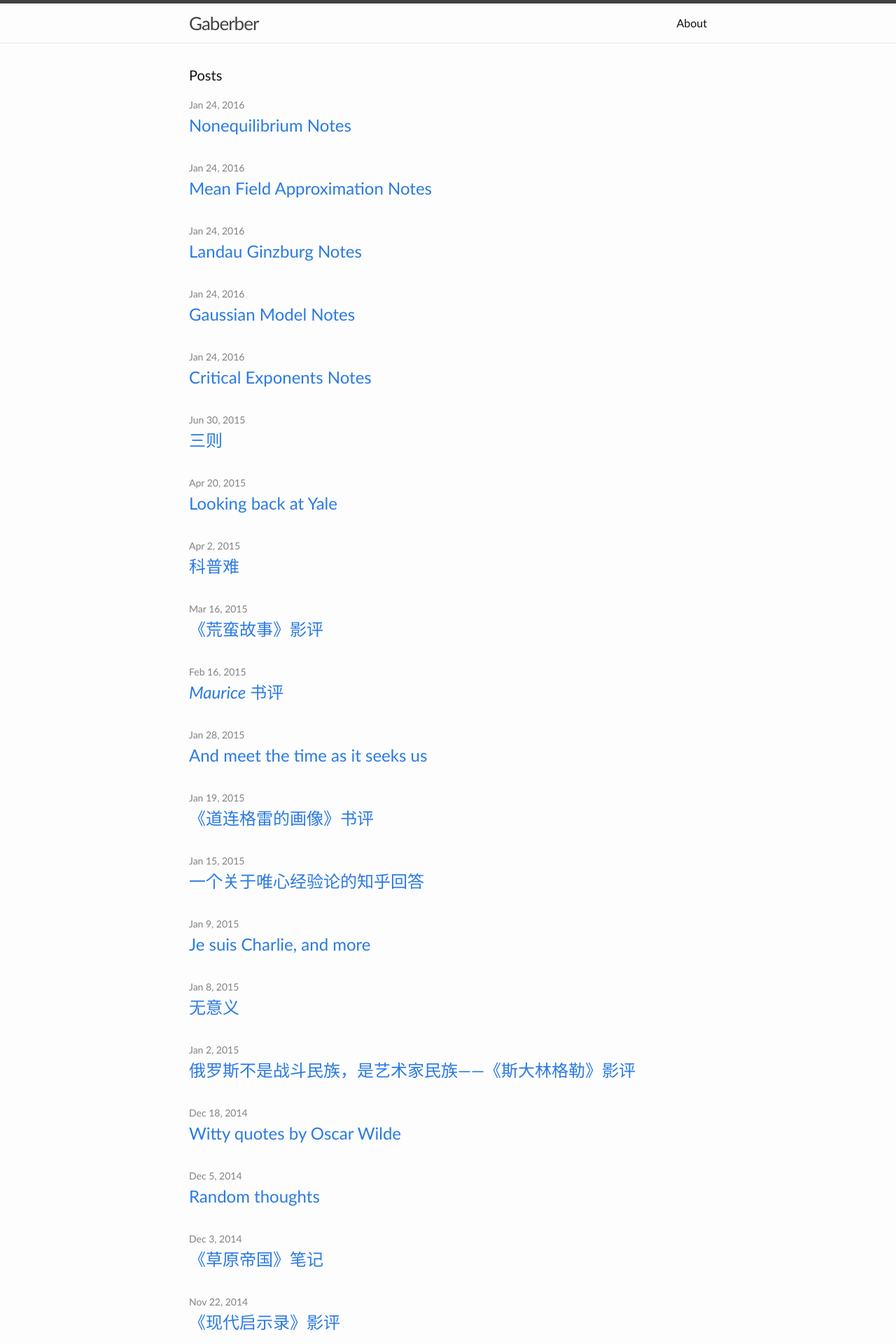
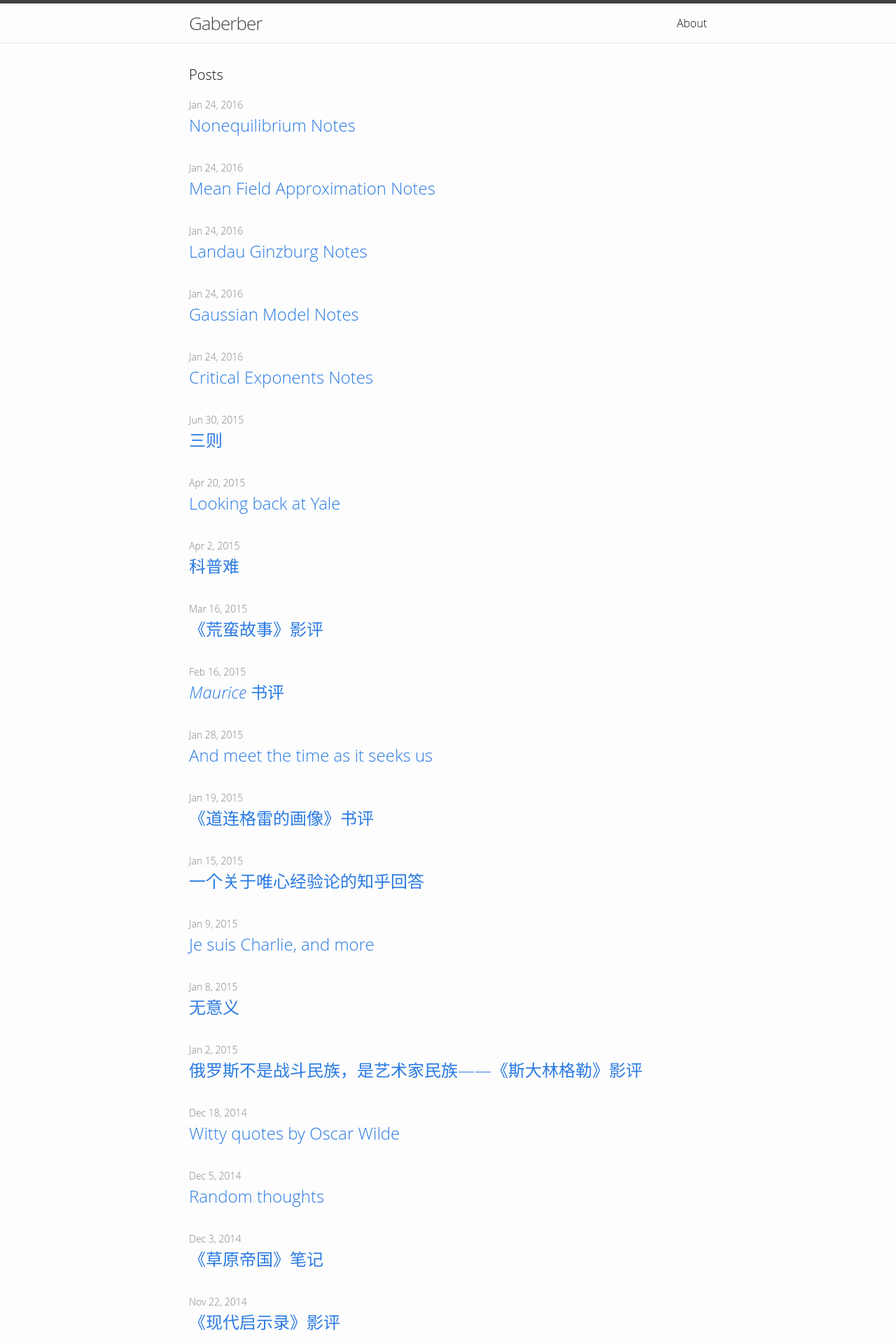
Before and after one commit to gaberber/gaberber.github.io, a Jekyll site: the page built from index.html, in a window 1280 px wide. Shown: the top 1920 px of the page at 70% size. Built offline with Jekyll 4.4.1, drawn with Linux system fonts in a browser that asks for light colours.

Commit message:
more fonts

```diff
--- a/css/main.scss
+++ b/css/main.scss
@@ -6,7 +6,7 @@
 
 
 // Our variables
-$base-font-family: 'Trebuchet MS', 'Helvetica Neue', 'Helvetica', 'PingFangSC-Light', 'Lantinghei SC', sans-serif;
+$base-font-family: 'Open Sans', 'Gill Sans', 'Helvetica Neue', 'Helvetica', 'Trebuchet MS', 'PingFangSC-Light', 'Lantinghei SC', 'Microsoft YaHei', sans-serif;
 $base-font-size:   16px;
 $small-font-size:  $base-font-size * 0.875;
 $base-line-height: 1.5;
```
